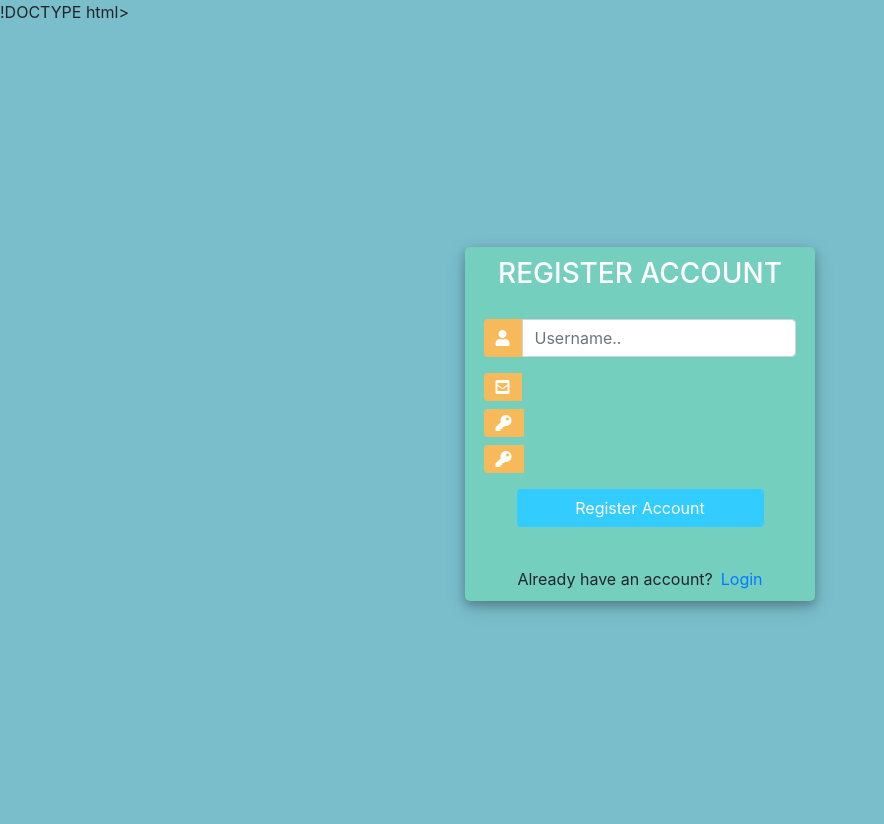
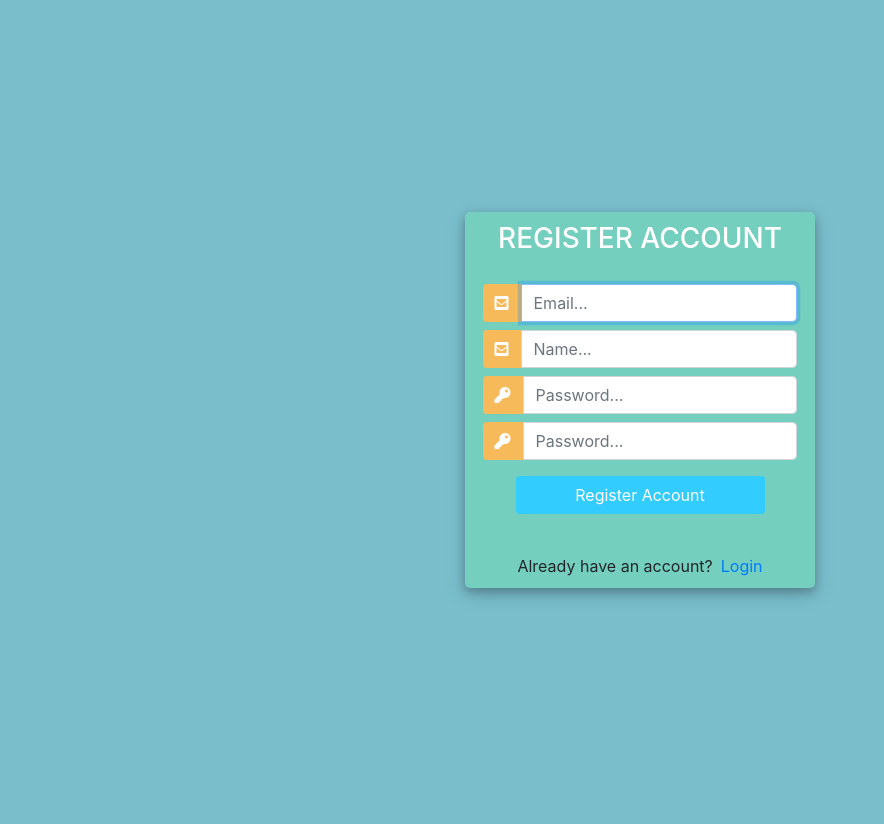
Before and after one commit to Farzan-ul-haq/Practice, a Django app: template templates/register.html in a window 1280 px wide. Shown: the whole page, without its empty margins (0-884 px from the left). After the commit the page ends 600 px from the top, so only its background shows below. Run offline with Django 3.2, Linux system fonts and the light colour scheme; the template is opened without the code that fills it: values that come from a table or form of the project are taken from there, others are empty; some libraries are stand-ins or nearby versions.

Commit message:
registration form

```diff
--- a/blog/settings.py
+++ b/blog/settings.py
@@ -126,7 +126,6 @@ STATICFILES_DIRS=[
     '/web/ORG/static'
 ]
 
-STATIC_URL = '/static/'
 MEDIA_ROOT= os.path.join(BASE_DIR,'media')
 MEDIA_URL='/media/'
 
--- a/core/forms.py
+++ b/core/forms.py
@@ -1,7 +1,7 @@
 from django.forms import ModelForm
 from django import forms
 from .models import *
-from django.contrib.auth.forms import AuthenticationForm
+from django.contrib.auth.forms import AuthenticationForm,UserCreationForm
 
 
 class UserLoginForm(AuthenticationForm):
@@ -13,7 +13,43 @@ class UserLoginForm(AuthenticationForm):
     password=forms.CharField(widget=forms.PasswordInput(
         attrs={'class':'form-control','placeholder':'','id':'id_password_edited'}
     ))
+
+    def save(self):
+        user=authenticate(username=self.email,password=self.password)
+        if user is not None:
+            return user
+        else:
+            return 'No User found'
+
 # class UserLoginform(ModelForm):
 #     class Meta:
 #         model=User
 #         fields=['email','password']
+
+
+class UserSignUpForm(UserCreationForm):
+    def __init__(self,*args,**kwargs):
+        super(UserSignUpForm,self).__init__(*args,**kwargs)
+
+    email=forms.EmailField(widget=forms.TextInput(
+        attrs={'class':'form-control','id':'id_email','placeholder':'Email...'}
+    ))
+    name=forms.CharField(widget=forms.TextInput(
+        attrs={'class':'form-control','id':'id_name','placeholder':'Name...'}
+    ))
+    password1=forms.CharField(widget=forms.PasswordInput(
+        attrs={'class':'form-control','id':'id_email','placeholder':'Password...'}
+    ))
+    password2=forms.CharField(widget=forms.PasswordInput(
+        attrs={'class':'form-control','id':'id_email','placeholder':'Password...'}
+    ))
+    class Meta:
+        model=User
+        fields=['email','name','password1','password2']
+    # def save(self):
+    #     username=forms.cleaned_data['username']
+    #     name=forms.cleaned_data['name']
+    #     password1=forms.cleaned_data['password1']
+    #     password2=forms.cleaned_data['password2']
+    #     print(name,email,password1,password2)
+    #     self.save()
--- a/core/models.py
+++ b/core/models.py
@@ -12,6 +12,9 @@ class User(AbstractBaseUser,PermissionsMixin):
     is_staff=models.BooleanField(default=False)
     objects=UserManager()
     USERNAME_FIELD= 'email'
+
+    def __str__(self):
+        return f"{self.id}:{self.name}"
 
 
 class Profile(models.Model):
--- a/core/urls.py
+++ b/core/urls.py
@@ -3,9 +3,12 @@ from . import views
 from django.contrib.auth import views as auth_view
 from .forms import *
 urlpatterns=[
+    #Index
     path('',views.index,name='index'),
+    #Auth View Login logout
     path('login/', auth_view.LoginView.as_view(template_name='login.html',
                                                 authentication_form=UserLoginForm),
-        name='ins.login'),
+        name='login'),
+    path('logout/',views.logout,name='logout'),
     path('register/',views.register,name='register'),
 ]
--- a/templates/index.html
+++ b/templates/index.html
@@ -11,7 +11,7 @@
     <title>Blog</title>
   </head>
   <body>
-    <h1>Index</h1>
+    <h1>Index:{{user.name}}</h1>
 
     <!-- Optional JavaScript; choose one of the two! -->
 
--- a/templates/register.html
+++ b/templates/register.html
@@ -1,4 +1,3 @@
-!DOCTYPE html>
 <html>
 
 <head>
@@ -75,19 +74,20 @@
 				</div>
 				<div class="d-flex justify-content-center form_container">
 
-					<form method="POST" action="">
+					<form method="POST">
 						{% csrf_token %}
-						<div class="input-group mb-3">
+
+						<div class="input-group mb-2">
 							<div class="input-group-append">
-								<span class="input-group-text"><i class="fas fa-user"></i></span>
+								<span class="input-group-text"><i class="fas fa-envelope-square"></i></span>
 							</div>
-							{{form.username}}
+							{{form.email}}
 						</div>
 						<div class="input-group mb-2">
 							<div class="input-group-append">
 								<span class="input-group-text"><i class="fas fa-envelope-square"></i></span>
 							</div>
-							{{form.email}}
+							{{form.name}}
 						</div>
 						<div class="input-group mb-2">
 							<div class="input-group-append">
@@ -101,16 +101,12 @@
 							</div>
 							{{form.password2}}
 						</div>
-
-
-
 				   		<div class="d-flex justify-content-center mt-3 login_container">
 				 			<input class="btn login_btn" type="submit" value="Register Account">
 				   		</div>
 
 					</form>
 				</div>
-
 				{{form.errors}}
 
 				<div class="mt-4">
@@ -127,16 +123,7 @@
 		 */
 
 		//Query All input fields
-		var form_fields = document.getElementsByTagName('input')
-		form_fields[1].placeholder='Username..';
-		form_fields[2].placeholder='Email..';
-		form_fields[3].placeholder='Enter password...';
-		form_fields[4].placeholder='Re-enter Password...';
 
-
-		for (var field in form_fields){
-			form_fields[field].className += ' form-control'
-		}
 	</script>
 </body>
 </html>
```
Also changed, not shown: core/views.py (+26 -5 lines), db.sqlite3.
